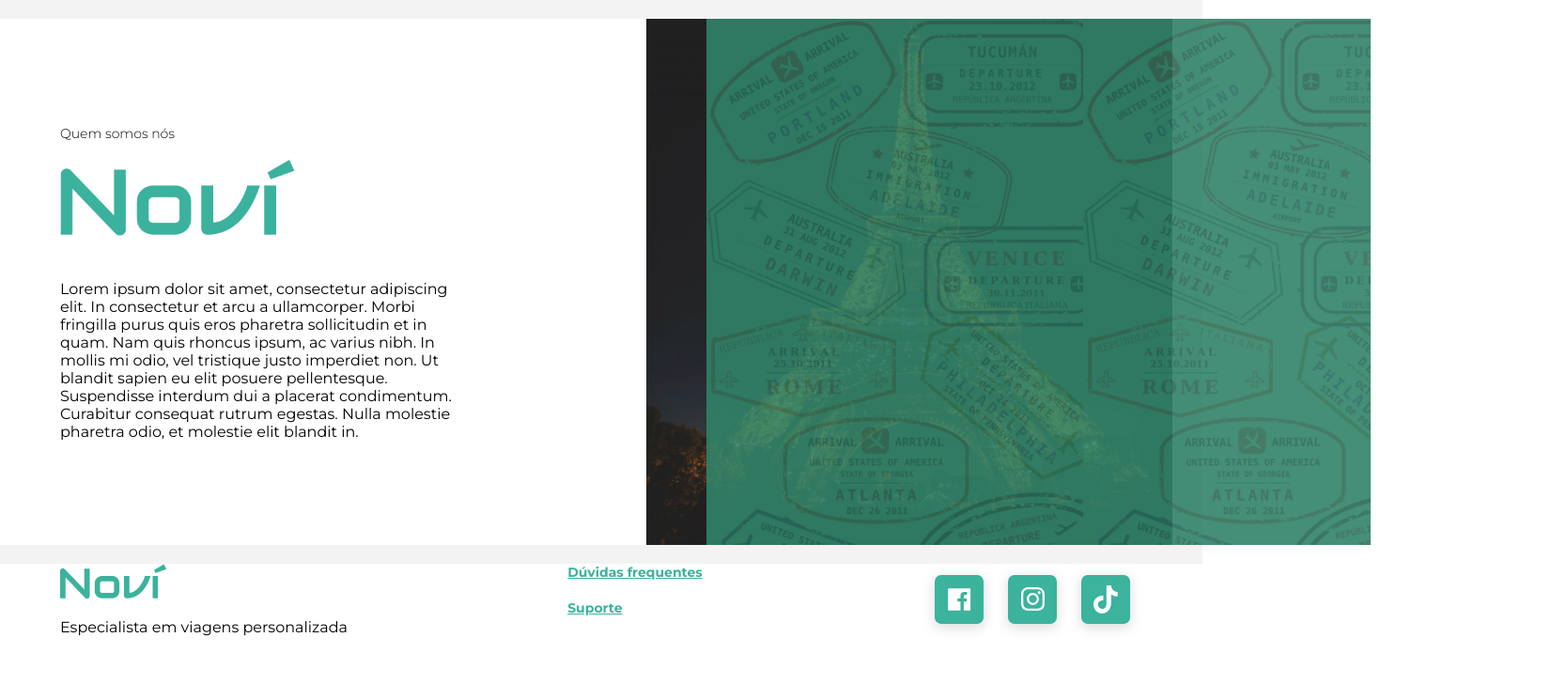
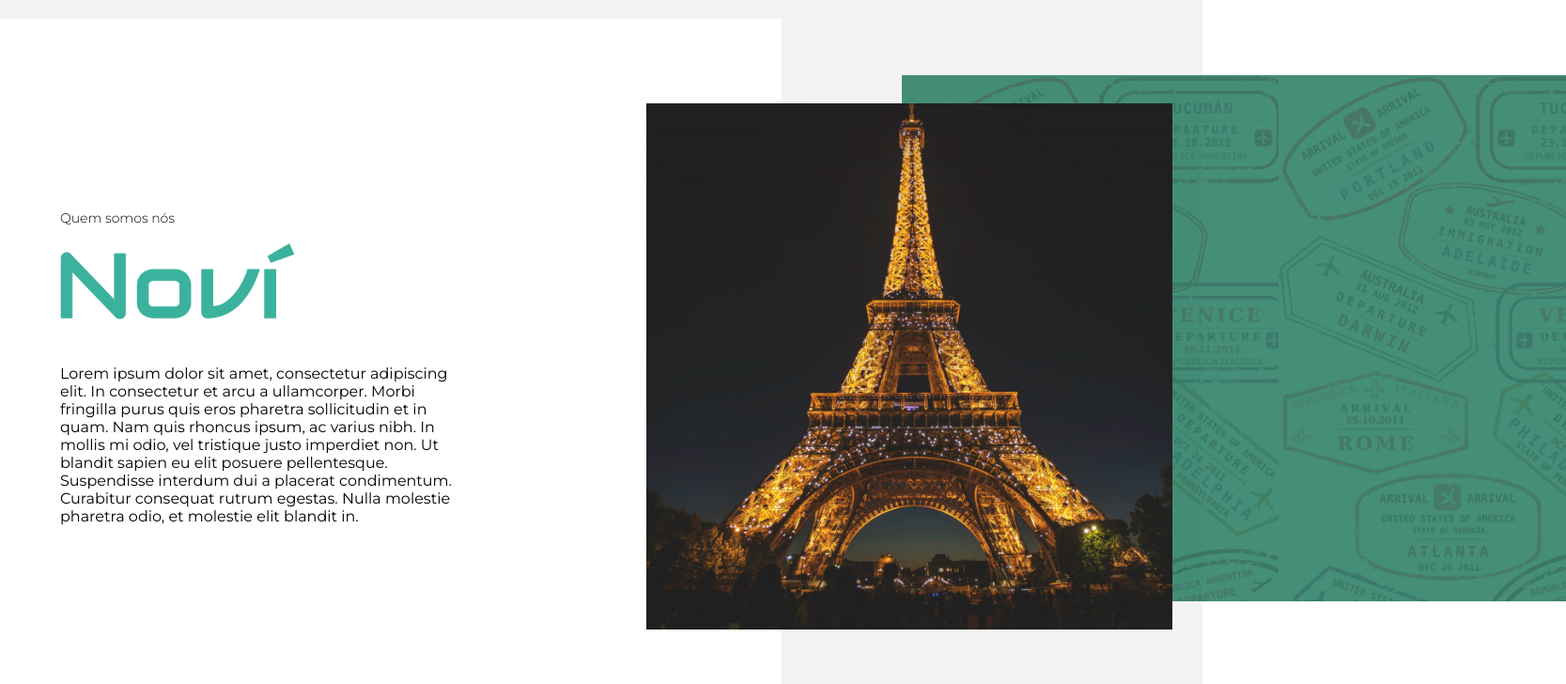
Before and after one commit to StartFuture/novi-frontend, a React (Create React App) app: page / in a window 1280 px wide. Shown: the top 728 px of the page at 94% size, 1667 px wide, since content can reach past the window. Built offline with nearby package versions, Linux system fonts and the light colour scheme.

Commit message:
feat(Banner_nos) - Including css to images

```diff
--- a/src/assets/css/landingPageUs.css
+++ b/src/assets/css/landingPageUs.css
@@ -1,12 +1,13 @@
 .LPUs {
     display: grid;
     grid-template-columns: auto 4rem 1rem;
-    grid-template-areas: "LpUsText LpUsUs LpBackgroundUs";
+    grid-template-areas: "LpUsText LpOurImage LpBackgroundUs";
     align-items: center;
     /* grid-gap: 10rem; */
-    padding: 0 5%;
+    padding: 7% 5%;
     background-color: #FFF;
     max-width: 55%;
+    /* height: 300%; */
 }
 
 .h4AboutUs {
@@ -29,9 +30,10 @@
     width: 70%;
 }
 
-.LpUsUs {
+.LpOurImage {
     width: 70vh;
     height: 70vh;
+    z-index: 1;
 }
 
 .LpBackgroundUs {
@@ -39,7 +41,10 @@
     background-color: #318269;
     height: 70vh;
     width: 88.4vh;
+    /* width: 48.4vh; */
     opacity: .9;
-    position: relative;
-    z-index: 100;
+    position: absolute;
+    left: 75%;
+    bottom: 20%;
+
 }
--- a/src/components/landingPageUs.js
+++ b/src/components/landingPageUs.js
@@ -19,7 +19,7 @@ function LandingPageUs(){
                     odio, et molestie elit blandit in.
                 </p>
             </div>
-                <img className="LpUsUs" src={LpUs} alt="Nossa Imagem"/>
+                <img className="LpOurImage" src={LpUs} alt="Nossa Imagem"/>
                 <div className="LpBackgroundUs"/>
         </div>
     )
```
